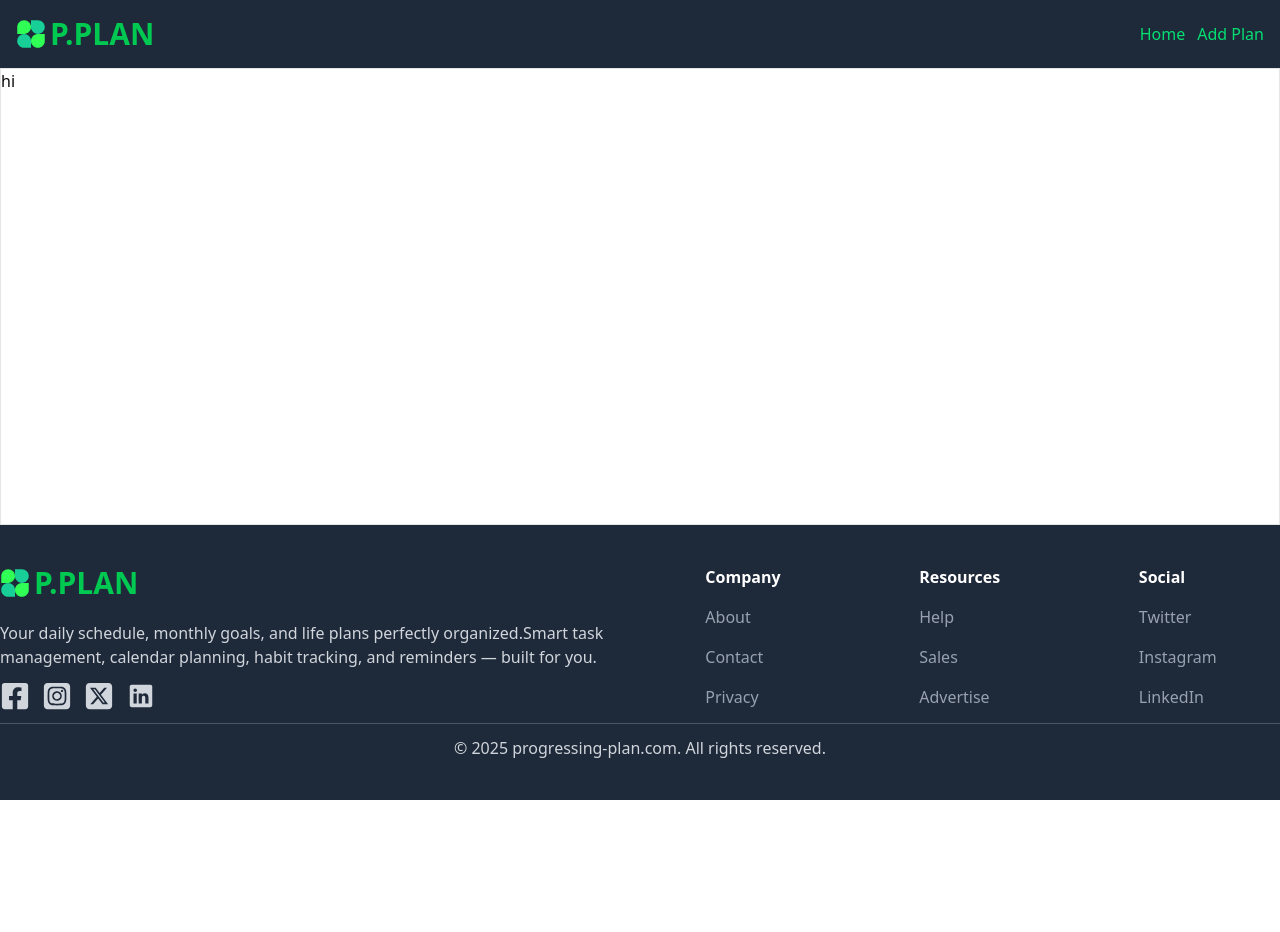
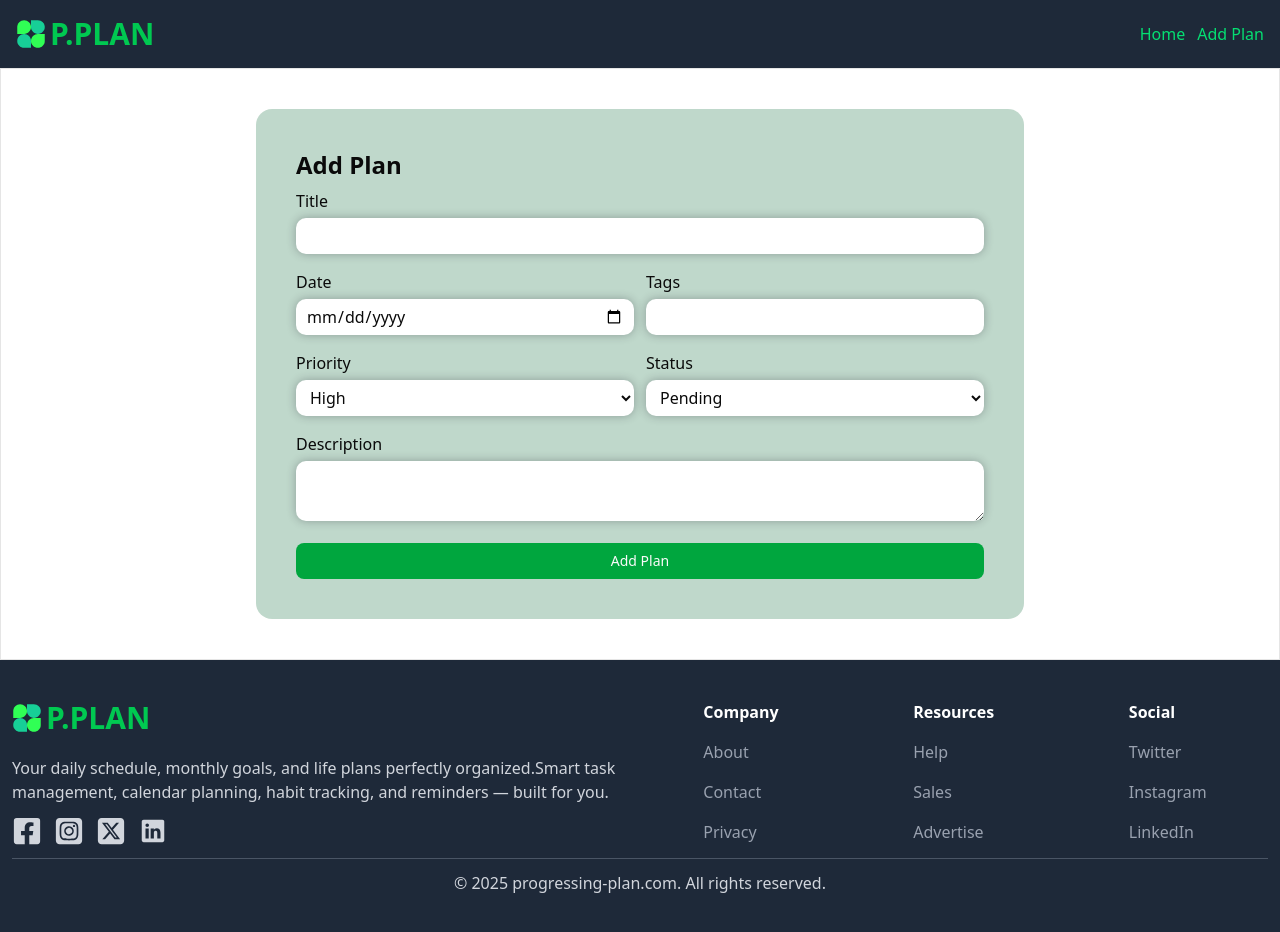
Before and after one commit to salam46khan/progressing_plan_app, a React (Vite) app: page /add in a window 1280 px wide. Shown: the top 932 px of the page. Before the commit the page ends 800 px from the top, so only its background shows below. Built offline with nearby package versions, Linux system fonts and the light colour scheme.

Commit message:
add AddPlan with funcnality

```diff
--- a/src/App.tsx
+++ b/src/App.tsx
@@ -1,13 +1,14 @@
 import { Outlet } from "react-router";
 import Layout from "./components/layout/Layout";
+import PlanProvider from "./providers/PlanProvider";
 
 const App = () => {
   return (
-    <div>
+    <PlanProvider>
       <Layout>
         <Outlet />
       </Layout>
-    </div>
+    </PlanProvider>
   );
 };
 
--- /dev/null
+++ b/src/Pages/addPlan/AddPlan.css
@@ -0,0 +1,10 @@
+input, textarea, select{
+    width: 100%;
+    background: #fff;
+    padding: 6px 10px;
+    border-radius: 10px;
+    box-shadow:  0px 0px 10px #22213052;
+    border: none;
+    outline:none;
+    margin-top: 5px;
+}
--- a/src/Pages/addPlan/AddPlan.tsx
+++ b/src/Pages/addPlan/AddPlan.tsx
@@ -1,8 +1,118 @@
+import { usePlan } from "@/hooks/usePlan";
+import { useState } from "react";
+import "./AddPlan.css"
+import { Button } from "@/components/ui/button";
+import {type Plan } from "@/types";
+
 
 const AddPlan = () => {
+    const {plan, setPlan} = usePlan()
+    console.log(plan);
+    const [err, setErr] = useState('')
+    const [formData, setFormData] = useState<Plan>({
+        id: crypto.randomUUID(),
+        title: "",
+        description: "",
+        date: "",
+        priority: "high",
+        status: "pending",
+        tags: [],
+    })
+
+    const HandleChange = (e: React.ChangeEvent<HTMLInputElement | HTMLSelectElement| HTMLTextAreaElement>) =>{
+        const dataName = e.target.name
+        const dataValue = e.target.value
+        const processValue = dataName === "tags" ? dataValue.split(",").map(tag => tag.trim()): dataValue
+
+        setFormData({
+            ...formData,
+            [dataName]: processValue
+        })
+    }
+
+    const handleSubmit = () => {
+        console.log('click');
+        setErr("")
+        if(formData.title === ""){
+            setErr("Title is empty, please Provide plan title")
+            return
+        }
+        if(formData.description === ""){
+            setErr("Description is empty, please Provide plan description")
+            return
+        }
+        if(formData.date === ""){
+            setErr("Date is empty, please Provide plan date")
+            return
+        }
+        if(formData.tags.length === 0){
+            setErr("Tags is empty, please Provide plan tag")
+            return
+        }
+
+
+        console.log(formData);
+
+        setPlan([...plan, formData])
+        setFormData({
+            id: crypto.randomUUID(),
+            title: "",
+            description: "",
+            date: "",
+            priority: "high",
+            status: "pending",
+            tags: [],
+        })
+    }
+
     return (
-        <div>
-            <p>hi</p>
+        <div className="flex justify-center items-center">
+            <div className="w-full max-w-3xl my-10 bg-green-800/25 p-10 rounded-2xl">
+                <h3 className="text-2xl font-bold">Add Plan</h3>
+
+                <form>
+                    <div className="py-2">
+                        <label>Title</label>
+                        <input onChange={HandleChange} name="title" value={formData.title} type="text" />
+                    </div>
+                    <div className="flex flex-col md:flex-row items-center justify-center md:gap-3">
+                        <div className="py-2 w-full md:w-1/2">
+                            <label>Date</label>
+                            <input onChange={HandleChange} name="date" value={formData.date} type="date" />
+                        </div>
+                        <div className="py-2 w-full md:w-1/2">
+                            <label>Tags</label>
+                            <input onChange={HandleChange} value={formData.tags} name="tags" type="text" />
+                        </div>
+                    </div>
+                    <div className="flex flex-col md:flex-row items-center justify-center md:gap-3">
+                        <div className="py-2 w-full md:w-1/2">
+                            <label>Priority</label>
+                            <select onChange={HandleChange} value={formData.priority} name="priority">
+                                <option value='high'>High</option>
+                                <option value='mid'>Mid</option>
+                                <option value='low'>Low</option>
+                            </select>
+                        </div>
+                        <div className="py-2 w-full md:w-1/2">
+                            <label>Status</label>
+                            <select onChange={HandleChange} value={formData.status} name="status">
+                                <option value='pending'>Pending</option>
+                                <option value='completed'>Completed</option>
+                                <option value='in-progress'>In-progress</option>
+                            </select>
+                        </div>
+                    </div>
+                    <div className="py-2">
+                        <label>Description</label>
+                        <textarea onChange={HandleChange} value={formData.description} name="description"/>
+                    </div>
+                    {
+                        err && <p className="text-red-500">{err}</p>
+                    }
+                    <Button onClick={handleSubmit} type="button" className="bg-green-600 w-full mt-2">Add Plan</Button>
+                </form>
+            </div>
         </div>
     );
 };
--- a/src/components/layout/Footer.tsx
+++ b/src/components/layout/Footer.tsx
@@ -34,7 +34,7 @@ const Footer = () => {
     ]
 
     return (
-        <div className="bg-gray-800 py-10">
+        <div className="bg-gray-800 py-10 p-3">
             <div className="container mx-auto flex flex-col md:flex-row gap-1">
                 <div className="w-full md:w-1/2">
                     <Logo />
--- /dev/null
+++ b/src/context/PlanContext.ts
@@ -0,0 +1,4 @@
+import {type PlanContextType } from "@/types";
+import { createContext} from "react";
+
+export const PlanContext = createContext<PlanContextType | null>(null)
--- /dev/null
+++ b/src/hooks/usePlan.ts
@@ -0,0 +1,11 @@
+import { PlanContext } from "@/context/PlanContext"
+import type { PlanContextType } from "@/types";
+import { useContext } from "react"
+
+export const usePlan = () => {
+    const context = useContext<PlanContextType | null>(PlanContext)
+    if (!context) {
+        throw new Error("usePlan must be used inside PlanProvider");
+    }
+    return context
+}
--- /dev/null
+++ b/src/providers/PlanProvider.tsx
@@ -0,0 +1,14 @@
+import { PlanContext } from "@/context/PlanContext";
+import type { Plan, PlanProviderProps } from "@/types";
+import { useState } from "react";
+
+const PlanProvider = ({children}: PlanProviderProps) => {
+    const [plan, setPlan] = useState<Plan[]>([])
+    return (
+        <PlanContext.Provider value={{plan, setPlan}}>
+            {children}
+        </PlanContext.Provider>
+    );
+};
+
+export default PlanProvider;
--- /dev/null
+++ b/src/types/index.ts
@@ -0,0 +1,24 @@
+import type { ReactNode } from "react";
+
+export type PlanProviderProps = {
+  children: ReactNode;
+};
+
+// export type Plan = []
+export type Priority = "high" | "mid" | "low";
+export type Status= "pending" | "completed" | "in-progress" | "canceled";
+
+export type Plan = {
+    id: string;
+    title: string;
+    description: string;
+    date: string;
+    priority: Priority;
+    status: Status;
+    tags: string[];
+};
+
+export type PlanContextType = {
+  plan: Plan[];
+  setPlan: React.Dispatch<React.SetStateAction<Plan[]>>;
+};
```
